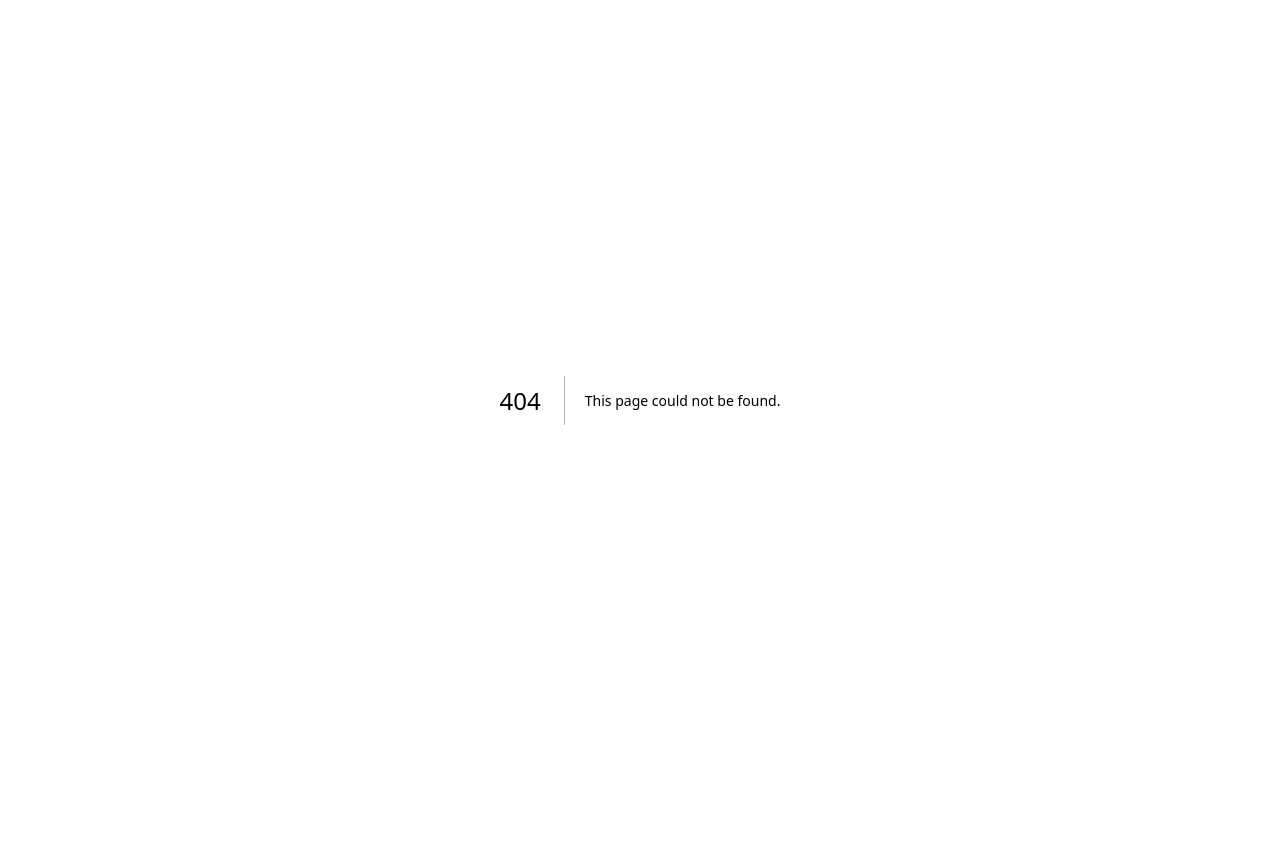
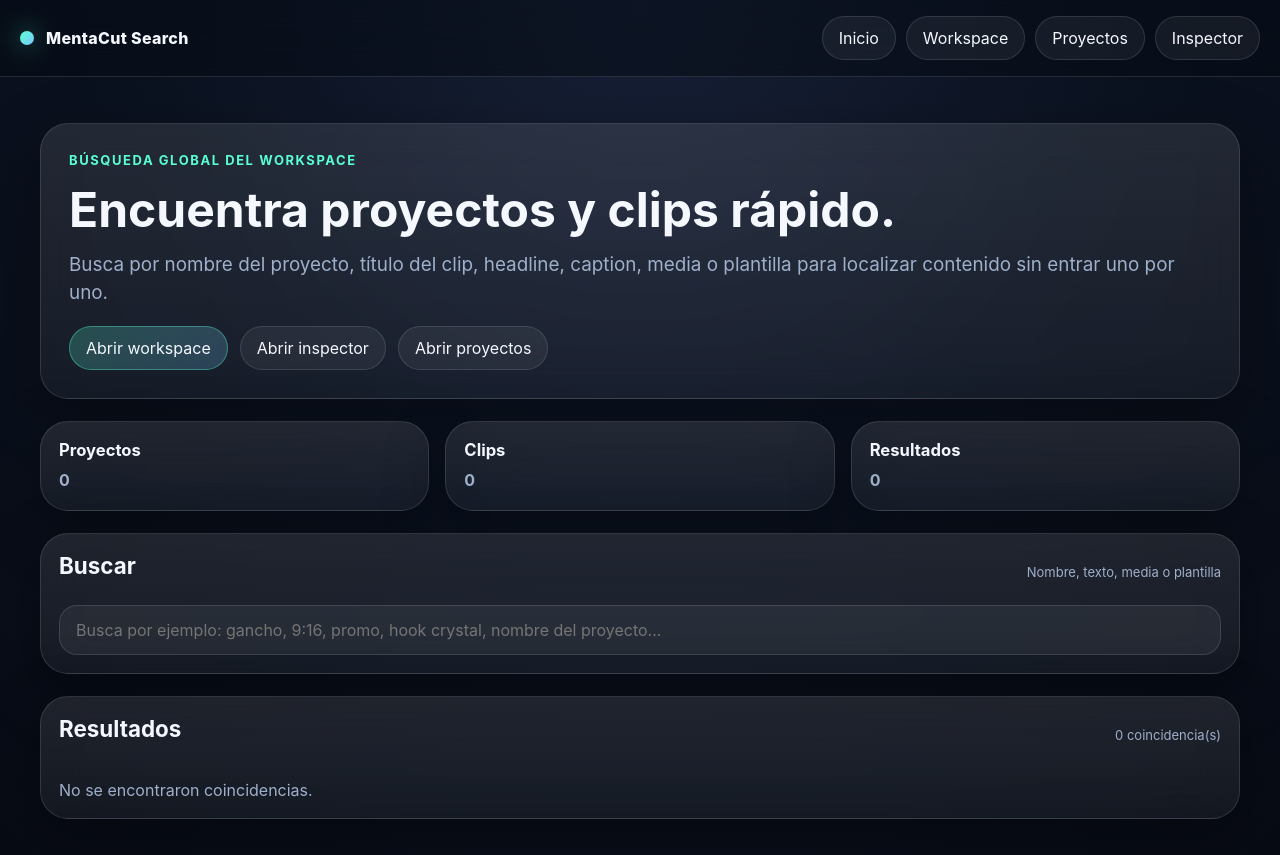
Before and after one commit to alain7224/MentaCut, a Next.js app: page /studio/search in a window 1280 px wide. Before the commit this address had no page. Before the commit the page ends 800 px from the top, so only its background shows below. Built offline with nearby package versions, Linux system fonts and the light colour scheme.

Commit message:
feat: add global workspace search route for projects and clips

```diff
--- /dev/null
+++ b/app/studio/search/page.tsx
@@ -0,0 +1,177 @@
+'use client'
+
+import Link from 'next/link'
+import { useEffect, useMemo, useState } from 'react'
+import { readLocalProjects, type LocalProject } from '@/lib/local-store'
+import { listLocalMedia, type LocalMediaRecord } from '@/lib/local-media'
+import { TEMPLATE_PRESETS } from '@/lib/template-presets'
+
+type SearchHit = {
+  projectId: string
+  projectName: string
+  projectFormat: string
+  clipId: string | null
+  clipTitle: string | null
+  headline: string | null
+  caption: string | null
+  mediaName: string | null
+  templateName: string | null
+  kind: 'project' | 'clip'
+}
+
+export default function StudioSearchPage() {
+  const [projects, setProjects] = useState<LocalProject[]>([])
+  const [media, setMedia] = useState<LocalMediaRecord[]>([])
+  const [query, setQuery] = useState('')
+
+  useEffect(() => {
+    setProjects(readLocalProjects())
+    void listLocalMedia().then(setMedia).catch(() => setMedia([]))
+  }, [])
+
+  const mediaMap = useMemo(() => new Map(media.map((item) => [item.id, item.name])), [media])
+  const templateMap = useMemo(() => new Map(TEMPLATE_PRESETS.map((item) => [item.id, item.name])), [])
+
+  const allHits = useMemo<SearchHit[]>(() => {
+    const hits: SearchHit[] = []
+
+    for (const project of projects) {
+      hits.push({
+        projectId: project.id,
+        projectName: project.name,
+        projectFormat: project.format,
+        clipId: null,
+        clipTitle: null,
+        headline: null,
+        caption: null,
+        mediaName: null,
+        templateName: null,
+        kind: 'project',
+      })
+
+      for (const clip of project.clips) {
+        hits.push({
+          projectId: project.id,
+          projectName: project.name,
+          projectFormat: project.format,
+          clipId: clip.id,
+          clipTitle: clip.title,
+          headline: clip.headlineText,
+          caption: clip.captionText,
+          mediaName: clip.mediaId ? mediaMap.get(clip.mediaId) ?? 'Media no encontrada' : null,
+          templateName: clip.templateId ? templateMap.get(clip.templateId) ?? clip.templateId : null,
+          kind: 'clip',
+        })
+      }
+    }
+
+    return hits
+  }, [projects, mediaMap, templateMap])
+
+  const normalized = query.trim().toLowerCase()
+
+  const filtered = useMemo(() => {
+    if (!normalized) return allHits
+    return allHits.filter((hit) => {
+      const haystack = [
+        hit.projectName,
+        hit.projectFormat,
+        hit.clipTitle,
+        hit.headline,
+        hit.caption,
+        hit.mediaName,
+        hit.templateName,
+        hit.kind,
+      ]
+        .filter(Boolean)
+        .join(' ')
+        .toLowerCase()
+
+      return haystack.includes(normalized)
+    })
+  }, [allHits, normalized])
+
+  const stats = useMemo(() => ({
+    totalProjects: projects.length,
+    totalClips: projects.reduce((sum, project) => sum + project.clips.length, 0),
+    results: filtered.length,
+  }), [projects, filtered])
+
+  return (
+    <div className="page-shell">
+      <header className="topbar">
+        <div className="brand">
+          <span className="brand-dot" />
+          <span>MentaCut Search</span>
+        </div>
+        <nav className="nav">
+          <Link href="/" className="nav-link">Inicio</Link>
+          <Link href="/studio/workspace" className="nav-link">Workspace</Link>
+          <Link href="/studio/projects" className="nav-link">Proyectos</Link>
+          <Link href="/studio/inspector" className="nav-link">Inspector</Link>
+        </nav>
+      </header>
+
+      <main className="main">
+        <section className="section">
+          <div className="panel hero-copy">
+            <span className="eyebrow">Búsqueda global del workspace</span>
+            <h1 className="title" style={{ fontSize: 'clamp(1.8rem, 4vw, 3rem)' }}>Encuentra proyectos y clips rápido.</h1>
+            <p className="sub">
+              Busca por nombre del proyecto, título del clip, headline, caption, media o plantilla para localizar contenido sin entrar uno por uno.
+            </p>
+            <div className="action-row">
+              <Link href="/studio/workspace" className="btn btn-primary">Abrir workspace</Link>
+              <Link href="/studio/inspector" className="btn">Abrir inspector</Link>
+              <Link href="/studio/projects" className="btn">Abrir proyectos</Link>
+            </div>
+          </div>
+        </section>
+
+        <section className="section">
+          <div className="cards">
+            <article className="panel card"><h3>Proyectos</h3><p><strong>{stats.totalProjects}</strong></p></article>
+            <article className="panel card"><h3>Clips</h3><p><strong>{stats.totalClips}</strong></p></article>
+            <article className="panel card"><h3>Resultados</h3><p><strong>{stats.results}</strong></p></article>
+          </div>
+        </section>
+
+        <section className="section">
+          <div className="panel timeline">
+            <div className="row-head">
+              <h2 className="section-title">Buscar</h2>
+              <div className="timeline-label">Nombre, texto, media o plantilla</div>
+            </div>
+            <input className="input" value={query} onChange={(event) => setQuery(event.target.value)} placeholder="Busca por ejemplo: gancho, 9:16, promo, hook crystal, nombre del proyecto..." />
+          </div>
+        </section>
+
+        <section className="section">
+          <div className="panel timeline">
+            <div className="row-head">
+              <h2 className="section-title">Resultados</h2>
+              <div className="timeline-label">{filtered.length} coincidencia(s)</div>
+            </div>
+            <div className="project-list">
+              {filtered.length === 0 ? <div className="empty">No se encontraron coincidencias.</div> : null}
+              {filtered.map((hit, index) => (
+                <div key={`${hit.kind}-${hit.projectId}-${hit.clipId ?? index}`} className="project-item">
+                  <strong>{hit.kind === 'project' ? `Proyecto · ${hit.projectName}` : `Clip · ${hit.clipTitle ?? 'Sin título'}`}</strong>
+                  <div className="timeline-label">{hit.projectFormat} · {hit.projectName}</div>
+                  {hit.kind === 'clip' ? (
+                    <>
+                      <div className="timeline-label">Headline: {hit.headline || '—'}</div>
+                      <div className="timeline-label">Caption: {hit.caption || '—'}</div>
+                      <div className="timeline-label">Media: {hit.mediaName || 'Sin media'}</div>
+                      <div className="timeline-label">Plantilla: {hit.templateName || 'Sin plantilla'}</div>
+                    </>
+                  ) : null}
+                </div>
+              ))}
+            </div>
+          </div>
+        </section>
+      </main>
+    </div>
+  )
+}
```
